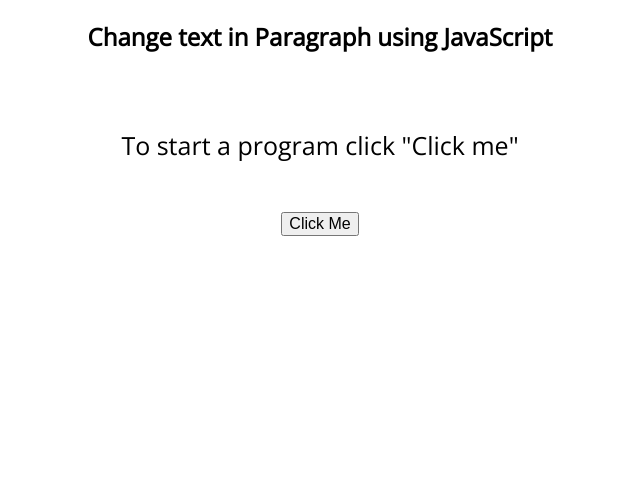
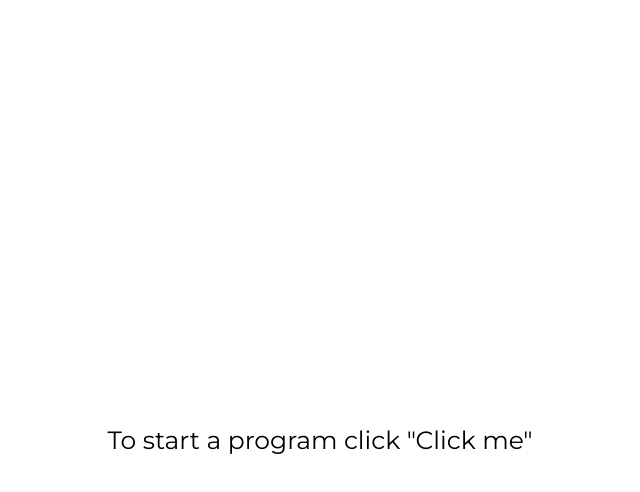
Before and after one commit to swamptoday/Fast_Read, a plain HTML site: page index.html in a window 1280 px wide. Shown: the whole page, without its empty margins (320-960 px from the left). Drawn offline with nearby package versions, Linux system fonts and the light colour scheme.

Commit message:
Add files via upload

```diff
--- a/index.html
+++ b/index.html
@@ -7,7 +7,7 @@
 
 <!--styles and fonts-->
 <link rel="stylesheet" href="layout.css">
-<link href="https://fonts.googleapis.com/css2?family=Open+Sans&display=swap" rel="stylesheet">
+<link href="https://fonts.googleapis.com/css2?family=Montserrat&display=swap" rel="stylesheet">
 <!--styles and fonts end-->
 
 </head>
@@ -15,15 +15,12 @@
 <body>
     <div class="main">
 
-        <div class="title">
-            <h2>Change text in Paragraph using JavaScript</h2>
-        </div>
 
         <div class="words">
             <p id="myPara">To start a program click "Click me"</p>
         </div>
 
-        <button type="button" class="changeButton" onclick="changeText()">Click Me</button>
+        <!-- <button type="button" class="changeButton" onclick="changeText()">Click Me</button> -->
     </div>
 
     <!--scripts-->
--- a/layout.css
+++ b/layout.css
@@ -1,6 +1,7 @@
 .main {
+margin-top: 425px;
 text-align: center;
-font-family: 'Open Sans', sans-serif;
+font-family: 'Montserrat', sans-serif;
 }
 
 .words {
@@ -13,5 +14,5 @@ font-family: 'Open Sans', sans-serif;
 
 .changeButton {
     font-size: 16px;
-    margin-top: 25px;
+    margin-top: 125px;
 }
--- a/script.js
+++ b/script.js
@@ -62,3 +62,11 @@ function sleep(ms)
 {
     return new Promise(resolve => setTimeout(resolve, ms));
 }
+
+document.onkeyup = function () {
+    var e = e || window.event; // for IE to cover IEs window event-object
+    if(e.which == 65) {
+        changeText();
+      return false;
+    }
+  }
```
